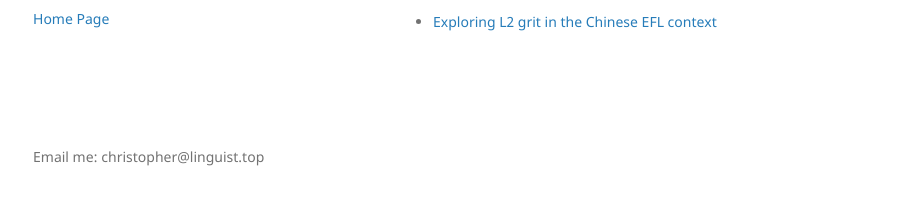
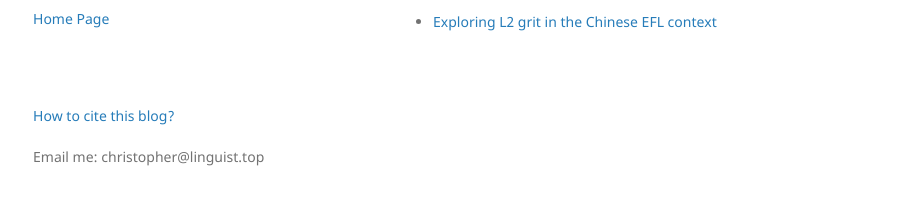
Before and after one commit to ChristopherTLAL/personal-blog, a Jekyll site: the page built from Posts_by_Tags/about.md, in a window 1280 px wide. Shown: the part 663-868 px from the top of the page, without its empty margins (177-1099 px from the left). Built offline with Jekyll 4.4.1, drawn with Linux system fonts in a browser that asks for light colours.

Commit message:
Update tag.html

```diff
--- a/_layouts/tag.html
+++ b/_layouts/tag.html
@@ -36,6 +36,7 @@
 
       </section>
       <footer>
+        <p><a href="How_to_Cite">How to cite this blog?</a></p>
         <p>Email me: christopher@linguist.top</p>
       </footer>
     </div>
```
